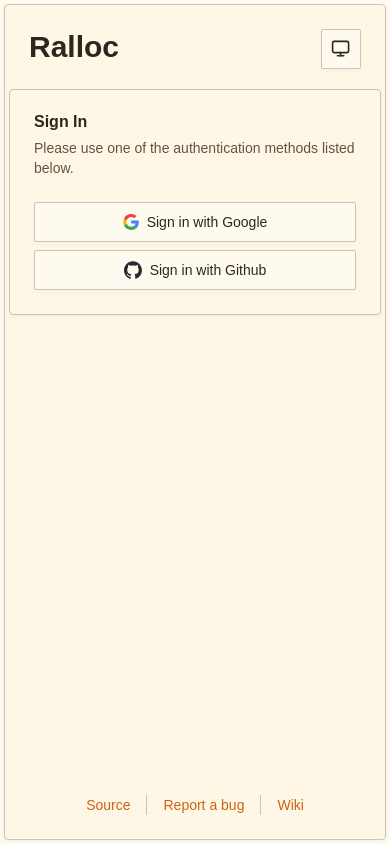
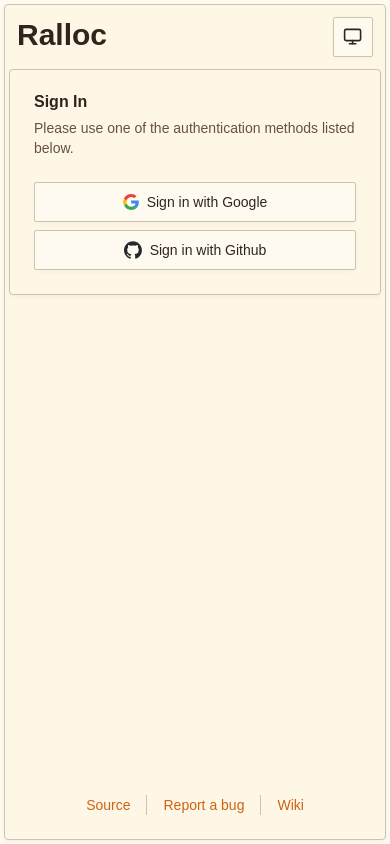
Before and after one commit to tomasvana10/ralloc, a Next.js app: page /auth/signin in a window 390 px wide. Built offline with nearby package versions, Linux system fonts and the light colour scheme; no server answers.

Commit message:
refactor: responsive css for `BasePage`

```diff
--- a/src/components/layout/base-page.tsx
+++ b/src/components/layout/base-page.tsx
@@ -30,8 +30,8 @@ export async function BasePage({
 
   return (
     <div className="flex justify-center sm:p-10 p-1 min-h-screen">
-      <Card className="max-w-[700px] w-full gap-4">
-        <CardHeader className="flex justify-between max-[450px]:gap-4">
+      <Card className="max-w-[700px] w-full sm:gap-4 gap-2 max-sm:pt-3">
+        <CardHeader className="flex justify-between max-[450px]:gap-4 max-sm:p-3 max-sm:pb-0 max-sm:pt-0">
           <div>
             <CardTitle className="text-3xl">
               <div className="flex items-center gap-4">
@@ -42,7 +42,9 @@ export async function BasePage({
                       aria-label="Go back"
                       size={ReturnToIcon ? "default" : "icon"}>
                       <ChevronLeftIcon className="size-4" />
-                      {ReturnToIcon && <ReturnToIcon className="size-4" />}
+                      {ReturnToIcon && (
+                        <ReturnToIcon className="size-4 max-sm:hidden" />
+                      )}
                     </Button>
                   </Link>
                 )}
```
